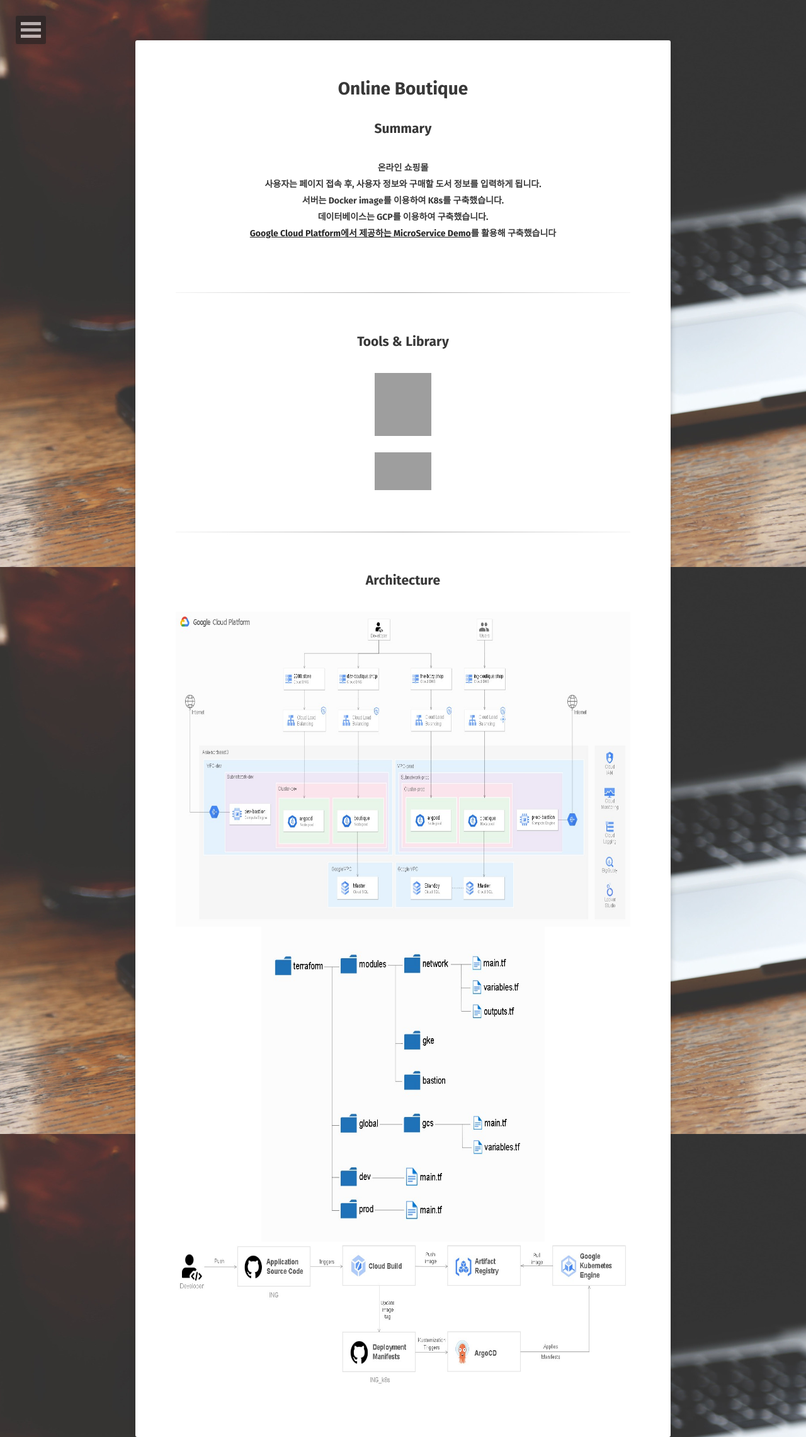
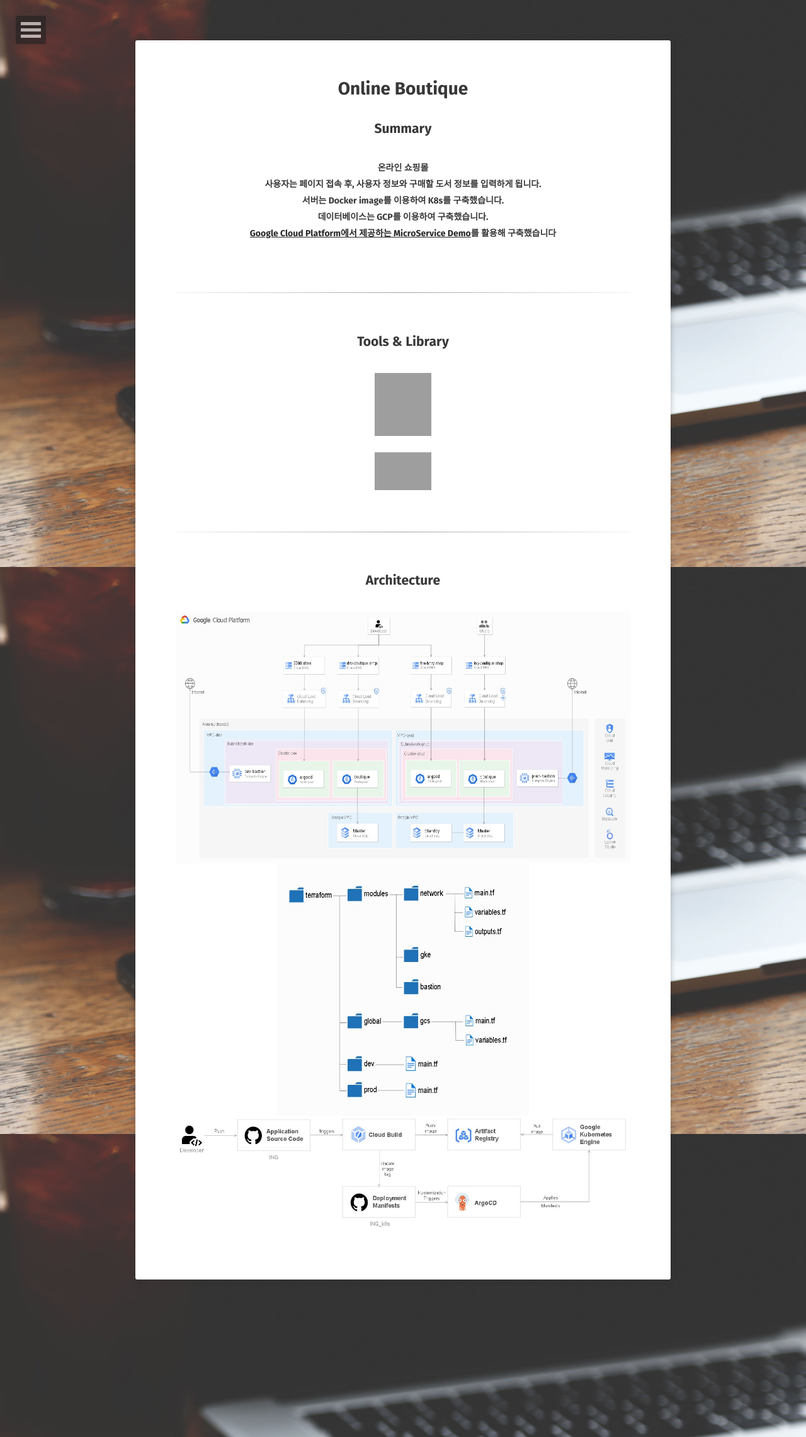
Before and after one commit to km00ng/km00ng.github.io, a Jekyll site: the page built from _posts/2016-03-23-msa.md, in a window 1280 px wide. Shown: the whole page at 63% size. Built offline with Jekyll 4.4.1, drawn with Linux system fonts in a browser that asks for light colours; some web fonts are replaced; comment, search, counter and statistics services are not loaded; grey boxes are pictures that could not be loaded.

Commit message:
사이즈 조정

```diff
--- a/_layouts/post.html
+++ b/_layouts/post.html
@@ -125,9 +125,9 @@
                      <h2 id="Architecture">Architecture</h2>
                      <div class="bottom-margin"></div>
 
-                     <img src="../assets/img/boutique/architecture.jpg" alt="Boutique Architecture" style="width: 900px; height: 500px;">
-                     <img src="../assets/img/boutique/terraform.jpg" alt="Terraform Folder" style="width: 450px; height: 500px;">
-                     <img src="../assets/img/boutique/cicd.jpg" alt="CI/CD flow" style="width: 900px; height: 230px;">
+                     <img src="../assets/img/boutique/architecture.jpg" alt="Boutique Architecture" style="width: 900px; height: 400px;">
+                     <img src="../assets/img/boutique/terraform.jpg" alt="Terraform Folder" style="width: 400px; height: 400px;">
+                     <img src="../assets/img/boutique/cicd.jpg" alt="CI/CD flow" style="width: 900px; height: 180px;">
 
                {% endcase %}
             </div>
```
